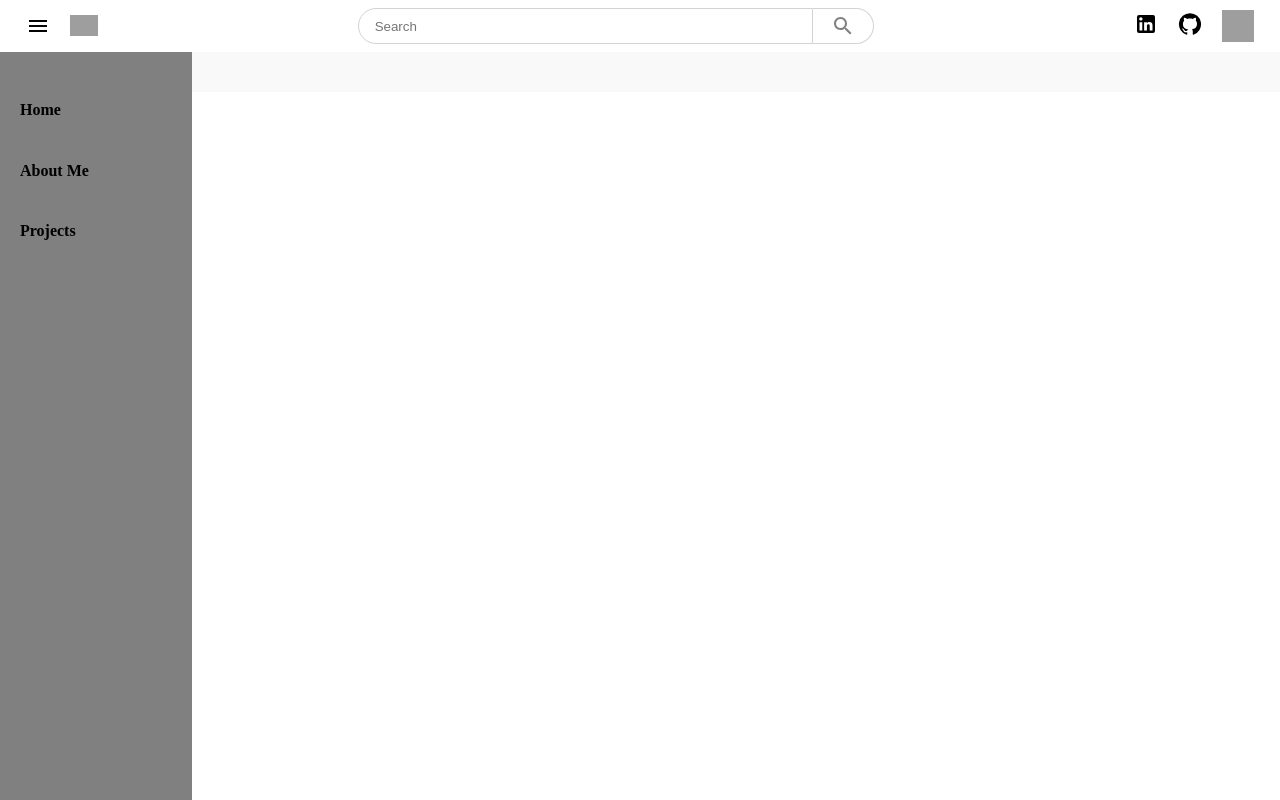
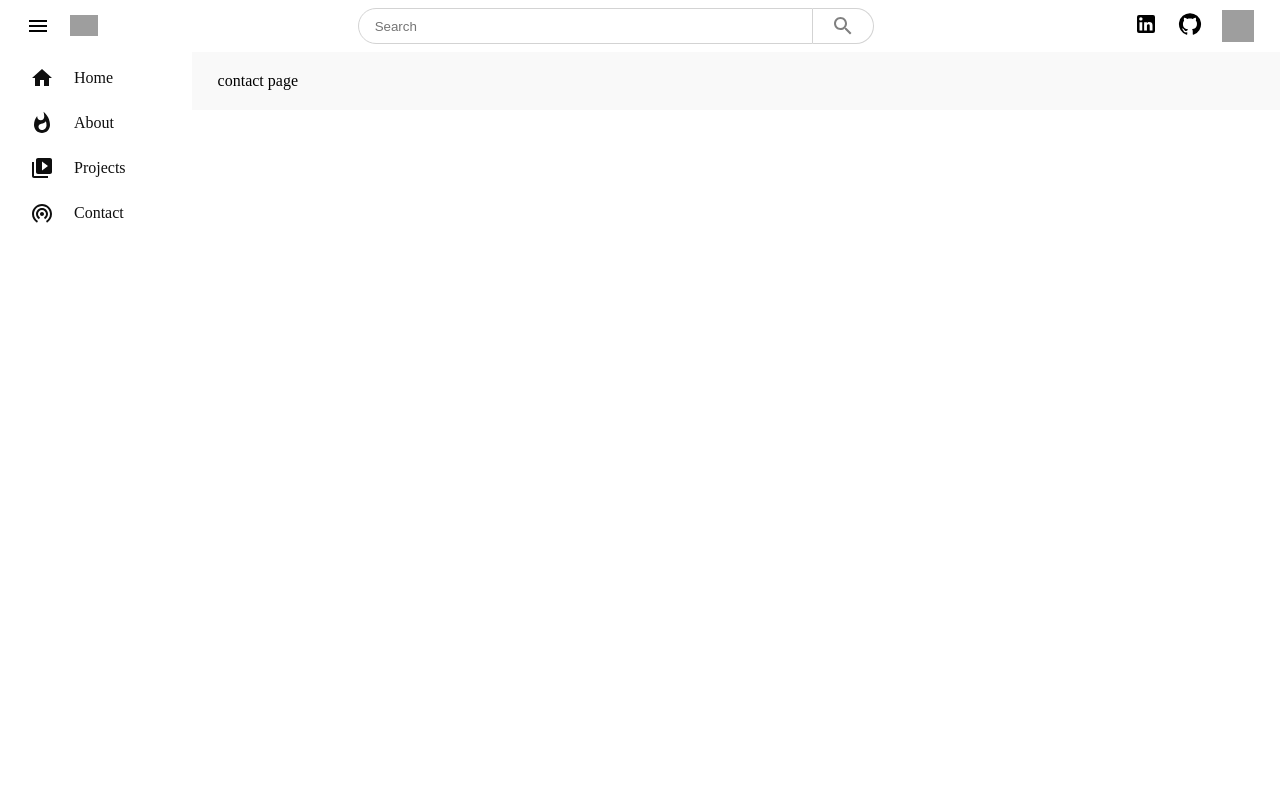
Before and after one commit to HGKim0914/dev-hgkim, a Next.js app: page /contact in a window 1280 px wide. Built offline with nearby package versions, Linux system fonts and the light colour scheme; grey boxes are pictures that could not be loaded.

Commit message:
sidebar menu

```diff
--- a/src/components/sidebar.js
+++ b/src/components/sidebar.js
@@ -1,35 +1,35 @@
 import Link from "next/link";
+import SidebarMenu from "./sidebarMenu";
+import HomeIcon from '@mui/icons-material/Home';
+import WhatshotIcon from '@mui/icons-material/Whatshot';
+import VideoLibraryIcon from '@mui/icons-material/VideoLibrary';
+import WifiTetheringIcon from '@mui/icons-material/WifiTethering';
 
 export default function Sidebar() {
     return (
         <>
             <div className="sidebar">
                 <div className="link-container">
-                    <Link href="/" legacyBehavior><h4>Home</h4></Link>
-                    <Link href="/about" legacyBehavior><h4>About Me</h4></Link>
-                    <Link href="/skill" legacyBehavior><h4>Projects</h4></Link>
+                    <SidebarMenu icon={<HomeIcon />} title="Home" />
+                    <SidebarMenu icon={<WhatshotIcon />} title="About" />
+                    <SidebarMenu icon={<VideoLibraryIcon />} title="Projects" />
+                    <SidebarMenu icon={<WifiTetheringIcon />} title="Contact" />
                 </div>
                 <style jsx>{`
                     .sidebar {
+                        background-color: #fff;
+
                         width: 15%;
                         height: 100vh;
 
-                        /* position: -webkit-sticky; */
                         position: fixed;
-                        padding-top: 80px;
+                        padding-top: 55px;
                         top: 0;
-                        background-color: grey;
                     }
                     .link-container {
                         display: flex;
                         flex-direction: column;
                         justify-content: start;
-
-                        padding-left: 20px;
-                        margin-bottom: 20px;
-
-                        width: fit-content;
-                        flex-wrap: wrap;
                     }
                 `}</style>
             </div>
--- /dev/null
+++ b/src/components/sidebarMenu.js
@@ -0,0 +1,52 @@
+import Link from "next/link";
+
+export default function SidebarMenu(props) {
+    return (
+        <>
+            <div className="link-div">
+                <Link href="/" legacyBehavior>
+                        <a>
+                            <div className="circular-link">
+                                <span>{props.icon}</span>
+                                <p>{props.title}</p>
+                            </div>
+                        </a>
+                </Link>
+            </div>
+            <style jsx>{`
+            .link-div {
+                padding-right: 10px;
+                padding-left: 10px;
+                height: 45px;
+            }
+            .circular-link {
+                display: flex;
+                align-items: center;
+
+                cursor: pointer;
+                border-radius: 9px;
+
+                width: 100%;
+                height: 45px;
+            }
+            .circular-link:hover {
+                background: lightgray;
+            }
+            .circular-link:hover > span {
+                color: #ff0000;
+            }
+            a {
+                text-decoration: none;
+                color: #0f0f0f;
+            }
+            span {
+                margin-left: 20px;
+                line-height: 0px;
+            }
+            p {
+                margin-left: 20px;
+            }
+            `}</style>
+        </>
+    );
+}
--- /dev/null
+++ b/src/pages/contact.js
@@ -0,0 +1,7 @@
+export default function Contact() {
+    return (
+        <>
+            <div>contact page</div>
+        </>
+    );
+}
--- a/src/pages/index.js
+++ b/src/pages/index.js
@@ -9,6 +9,9 @@ export default function Home() {
     <>
       <div className="container">
         <div className="video-list">
+          <Video />
+          <Video />
+          <Video />
           <Video />
           <Video />
           <Video />
```
